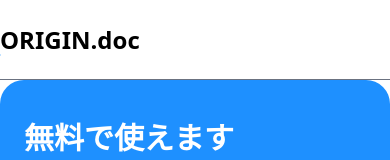
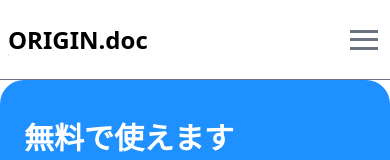
Before and after one commit to RyoIkeda0609/udemy-origindoc01, a Next.js app: page / in a window 390 px wide. Shown: the top 160 px of the page. Built offline with nearby package versions, Linux system fonts and the light colour scheme.

Commit message:
Headerの編集

```diff
--- a/src/components/Header.tsx
+++ b/src/components/Header.tsx
@@ -4,6 +4,7 @@
 import Link from "next/link";
 import { usePathname } from "next/navigation";
 import { headerListItem } from "@/app/constants";
+import { IoClose } from "react-icons/io5";
 
 const Header = () => {
   const pathName = usePathname();
@@ -13,8 +14,10 @@
     setActive(pathName);
   }, [pathName]);
 
+  const [showMenu, setShowMenu] = useState(false);
+
   return (
-    <div className="w-full h-20 border-b-[1px] border-gray-500 bg-white">
+    <div className="w-full h-20 border-b-[1px] border-gray-500 bg-white p-2">
       <div className="h-full max-w-screen-2xl mx-auto flex items-center justify-between">
         <Link href={"/"} className="relative group overflow-hidden">
           <p className="text-2xl font-bold ">ORIGIN.doc</p>
@@ -49,6 +52,41 @@
             連絡する
           </button>
         </div>
+        <div
+          className="w-7 h-5 group lg:hidden flex flex-col justify-between cursor-pointer "
+          onClick={() => setShowMenu(true)}
+        >
+          <span className="w-full h-[3px] bg-gray-500 hover:bg-primeColor inline-flex -translate-x-1 group-hover:translate-x-0 transition-transform duration-500"></span>
+          <span className="w-full h-[3px] bg-gray-500 hover:bg-primeColor inline-flex -translate-x-1 group-hover:translate-x-0 transition-transform duration-500"></span>
+          <span className="w-full h-[3px] bg-gray-500 hover:bg-primeColor inline-flex -translate-x-1 group-hover:translate-x-0 transition-transform duration-500"></span>
+        </div>
+
+        {showMenu && (
+          <div className="w-full h-screen lg:hidden fixed top-0 left-0 bg-darkBlue bg-opacity-90 z-50 ">
+            <span
+              onClick={() => setShowMenu(false)}
+              className="absolute right-2 top-8 text-3xl text-red-200 hover:text-red-600 cursor-pointer duration-300"
+            >
+              <IoClose />
+            </span>
+            <Link href={"/"} onClick={() => setShowMenu(false)}>
+              <p className="text-2xl font-bold text-white mb-4 ">ORIGIN.Doc</p>
+            </Link>
+            <ul className="flex flex-col text-gray-300 text-sm gap-3 font-semibold ">
+              {headerListItem.map((item) => (
+                <Link
+                  href={item.link}
+                  key={item.id}
+                  onClick={() => setShowMenu(false)}
+                >
+                  <li className="hover:text-white cursor-pointer duration-300 ">
+                    {item.title}
+                  </li>
+                </Link>
+              ))}
+            </ul>
+          </div>
+        )}
       </div>
     </div>
   );
```
